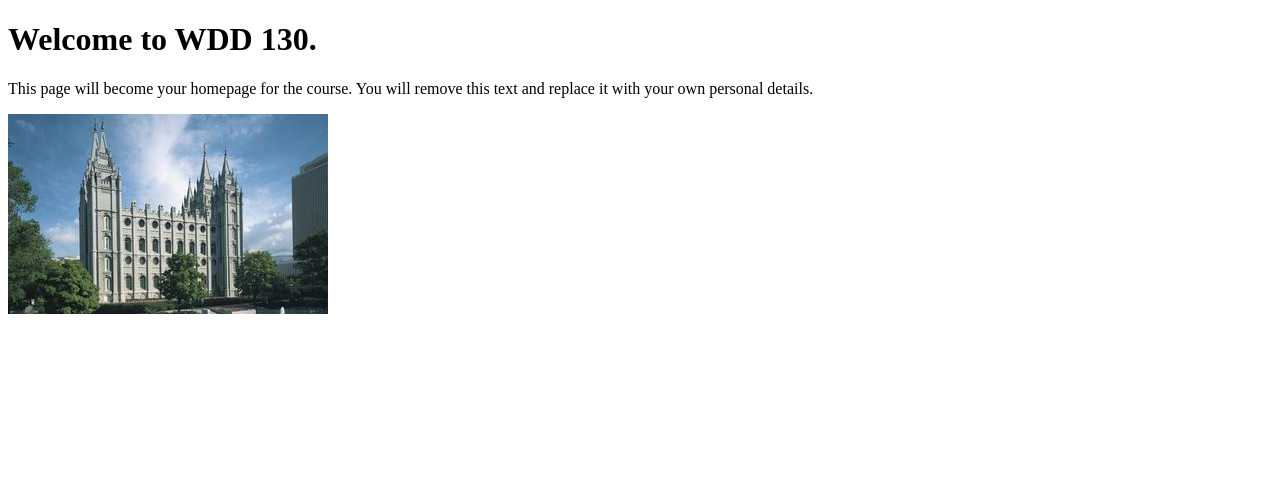
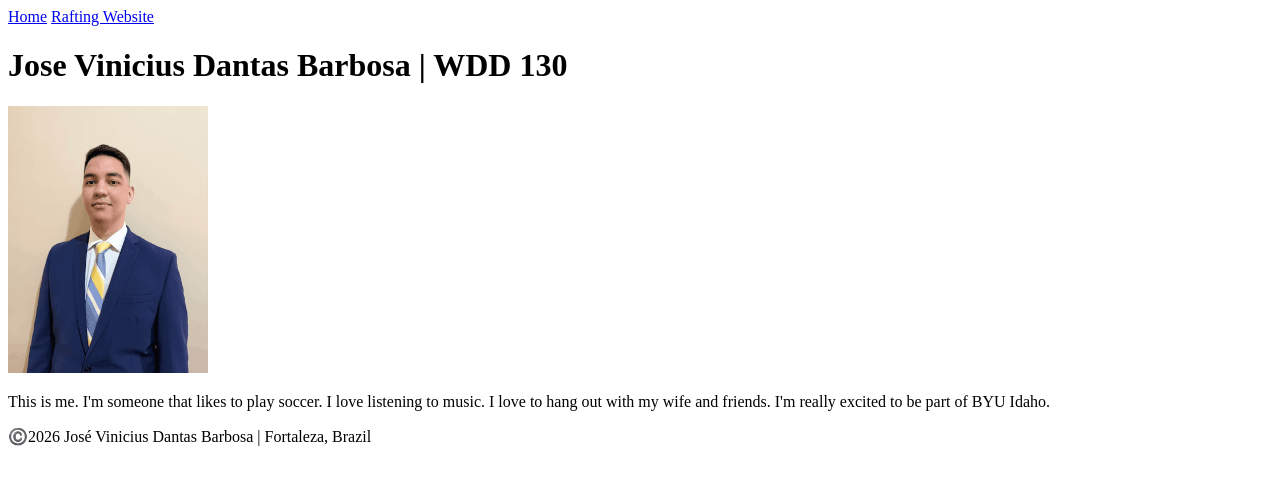
Before and after one commit to viniciusdbarbosa01/wdd130, a plain HTML site: page index.html in a window 1280 px wide. Drawn offline with Linux system fonts and the light colour scheme.

Commit message:
my web page

```diff
--- a/index.html
+++ b/index.html
@@ -1,14 +1,28 @@
 <!DOCTYPE html>
 <html lang="en">
+
 <head>
     <meta charset="UTF-8">
     <meta name="viewport" content="width=device-width, initial-scale=1.0">
-    <title>WDD 130 | Personal Homepage</title>
+    <title>Jose Vinicius Dantas Barbosa | WDD 130</title>
 </head>
+
 <body>
-    <h1>Welcome to WDD 130.</h1>
-    <p>This page will become your homepage for the course. You will remove this text and replace it with your own personal details.</p>
+    <header>
+        <nav>
+            <a href="#">Home</a>
+            <a href="wwr">Rafting Website</a>
+        </nav>
+    </header>
+    <main>
+        <h1>Jose Vinicius Dantas Barbosa | WDD 130 </h1>
+        <img src="images/vinicius_profile.png" alt="Vinicius Barbosa profile picture" width="200">
+        <p>This is me. I'm someone that likes to play soccer. I love listening to music. I love to
+            hang out with my wife and friends. I'm really excited to be part of BYU Idaho.</p>
+    </main>
+    <footer>
+        <p>©️2026 José Vinicius Dantas Barbosa | Fortaleza, Brazil </p>
+    </footer>
+</body>
 
-    <img src="images/salt-lake-temple.jpg" alt="The Salt Lake Temple.">
-</body>
 </html>
```
Also changed, not shown: images/vinicius_profile.png (added).
